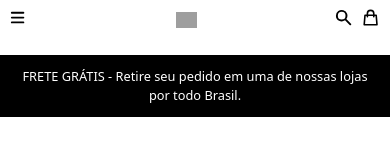
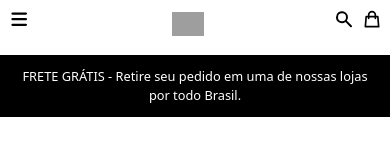
Before and after one commit to willypedroso/carmen-steffens-clone-react, a React (Create React App) app: page / in a window 390 px wide. Shown: the top 160 px of the page. Built offline with nearby package versions, Linux system fonts and the light colour scheme; grey boxes are pictures that could not be loaded.

Commit message:
git resize mobile header

```diff
--- a/src/components/layout/Header.jsx
+++ b/src/components/layout/Header.jsx
@@ -85,12 +85,12 @@ function Header(props) {
                     <div className='flex flex-wrap justify-between h-[70px] min-w-[330px]'>
 
                         {/* Menu bar */}
-                        <HiMenu className='m-2 text-[1.2rem] cursor-pointer' onClick={() => {document.documentElement.style.overflow = 'hidden'; setSideBar(true)}}/>
+                        <HiMenu className='m-2 text-[1.4rem] cursor-pointer' onClick={() => {document.documentElement.style.overflow = 'hidden'; setSideBar(true)}}/>
 
                         {/* Carmen Steffens header logo */}
-                        <img className='h-4 m-3 ml-6 cursor-pointer' src={logo} alt="Carmen Steffens Logo" />
+                        <img className='h-6 m-3 ml-6 cursor-pointer' src={logo} alt="Carmen Steffens Logo" />
                         {/* Search and Cart */}
-                        <div className='flex w-14 text-[1.2rem] m-1'>
+                        <div className='flex w-14 text-[1.4rem] m-1'>
                             <HiSearch className='m-1 cursor-pointer' onClick={() => setSearchField(true)}/><HiOutlineShoppingBag className='m-1 cursor-pointer'/>
                         </div>
                     </div>
```
